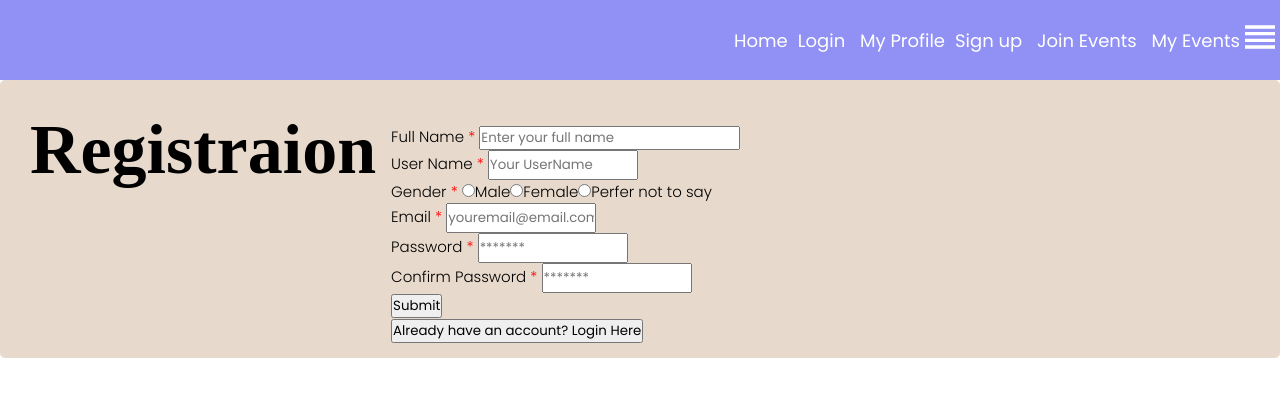
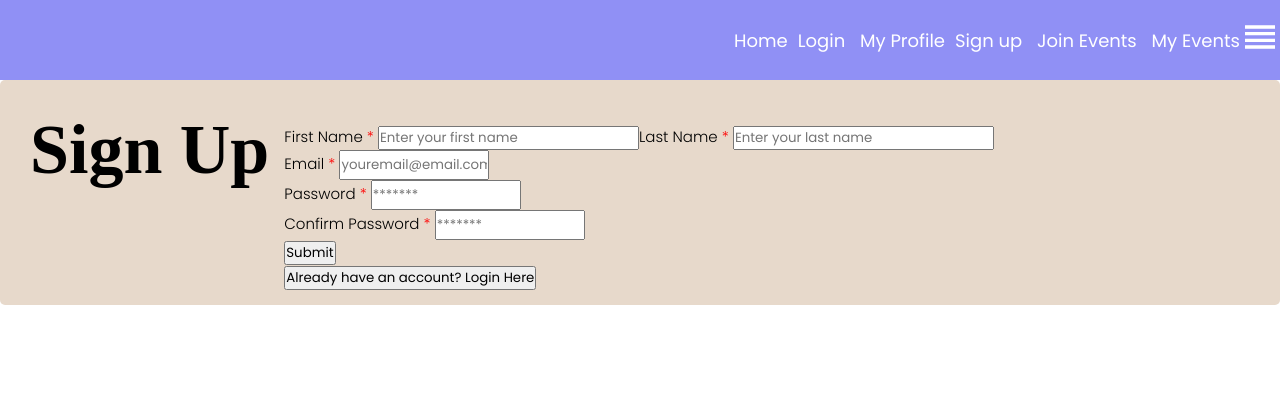
Before and after one commit to cocomarine/huddle-up-frontend, a React (Create React App) app: page /signup in a window 1280 px wide. Shown: the top 396 px of the page. Built offline with nearby package versions, Linux system fonts and the light colour scheme; a web font is replaced by a local one.

Commit message:
handle login submit

```diff
--- a/src/components/LogIn.js
+++ b/src/components/LogIn.js
@@ -15,17 +15,15 @@ const LogIn = () => {
       await axios
         .post("http://localhost:4000/login", { email, password })
         .then((res) => {
+          console.log("hello");
           if (res.data === "exist") {
             navigate("/myevents", { state: { id: email } });
           } else if (res.data === "!exist") {
             alert("User have not sign up");
           }
-        })
-        .catch((e) => {
-          alert("Please check your email and password are correct");
-          console.log(e);
         });
     } catch (err) {
+      alert("Please check your email and password are correct");
       console.log(err);
     }
   };
@@ -33,7 +31,7 @@ const LogIn = () => {
   return (
     <div className="page">
       <h1 className="titleSignin"> Login</h1>
-      <form className="form" action="POST">
+      <form className="form" onSubmit={handleSubmit}>
         <label htmlFor="email">Email </label>
         <input
           type="email"
@@ -50,9 +48,7 @@ const LogIn = () => {
           onChange={(e) => setPassword(e.target.value)}
           required
         ></input>
-        <button type="submit" onSubmit={handleSubmit}>
-          Login
-        </button>
+        <button type="submit">Login</button>
       </form>
       <div>
         <p> Don't have an account?</p>
--- a/src/components/MyEvents.js
+++ b/src/components/MyEvents.js
@@ -1,13 +1,14 @@
 import React from "react";
-import { useNavigate } from "react-router-dom";
+import { useNavigate, useLocation } from "react-router-dom";
 import "../styles/myevents.css";
 
 const MyEvents = () => {
   const navigate = useNavigate();
+  const location = useLocation();
   return (
     <div>
       <div>
-        <h1>HuddleUp</h1>
+        <h1>Welcome Back ${location.state.id}</h1>
       </div>
 
       <h4> My Current Events</h4>
--- a/src/components/SignUp.js
+++ b/src/components/SignUp.js
@@ -1,14 +1,14 @@
-import React, { useRef, useState, useEffect } from "react";
+import React, { useState } from "react";
 import { useNavigate } from "react-router-dom";
 import "../styles/signUp.css";
 
 const SignUp = () => {
-  // const userRef =useRef();
-// to focus on the user input when the component load
+  const [firstName, setFirstName]= useState("")
+  const [lastName, setlastName]= useState("")
+  const [email, setEmail] = useState("");
+  const [password, setPassword] = useState("");
 
-const [user, setUser ] = useState('')
 
-const [pswd, setPswd] = useState('')
 
 
 
@@ -20,41 +20,28 @@ const [pswd, setPswd] = useState('')
   return (
     <>
       <div className="container">
-        <h1 className="title">Registraion</h1>
+        <h1 className="title">Sign Up</h1>
         <form className="signup-form" onSubmit={handleSubmit}>
-          <div className="user-details">
+          < div className="user-details">
             <div className="input-box-name">
-              <label htmlFor="Fullname">Full Name</label>
+              <label htmlFor="firstName">First Name</label>
               <span className="star"> * </span>
               <input
                 type="name"
-                id="Fullname"
-                placeholder="Enter your full name"
+                id="firstName"
+                placeholder="Enter your first name"
+                required
+              ></input>
+              <label htmlFor="lastName">Last Name</label>
+              <span className="star"> * </span>
+              <input
+                type="name"
+                id="lastname"
+                placeholder="Enter your last name"
                 required
               ></input>
             </div>
-            <div className="input-box">
-              <label htmlFor="Username">User Name</label>
-              <span className="star"> * </span>
-              <input
-                type="name"
-                id="Username"
-                placeholder="Your UserName"
-                required
-              ></input>
-            </div>
-            <div className="input-box-gender">
-              <div className="gender-details">
-                <label>Gender</label>
-                <span className="star"> * </span>
-                <input name="gender" type="radio" value="Male"></input>
-                <label>Male</label>
-                <input type="radio" name="gender" value="Female"></input>
-                <label>Female</label>
-                <input type="radio" name="gender" value="Female"></input>
-                <label>Perfer not to say </label>
-              </div>
-            </div>
+
             <div className="input-box">
               <label htmlFor="email">Email </label>
               <span className="star"> * </span>
```
